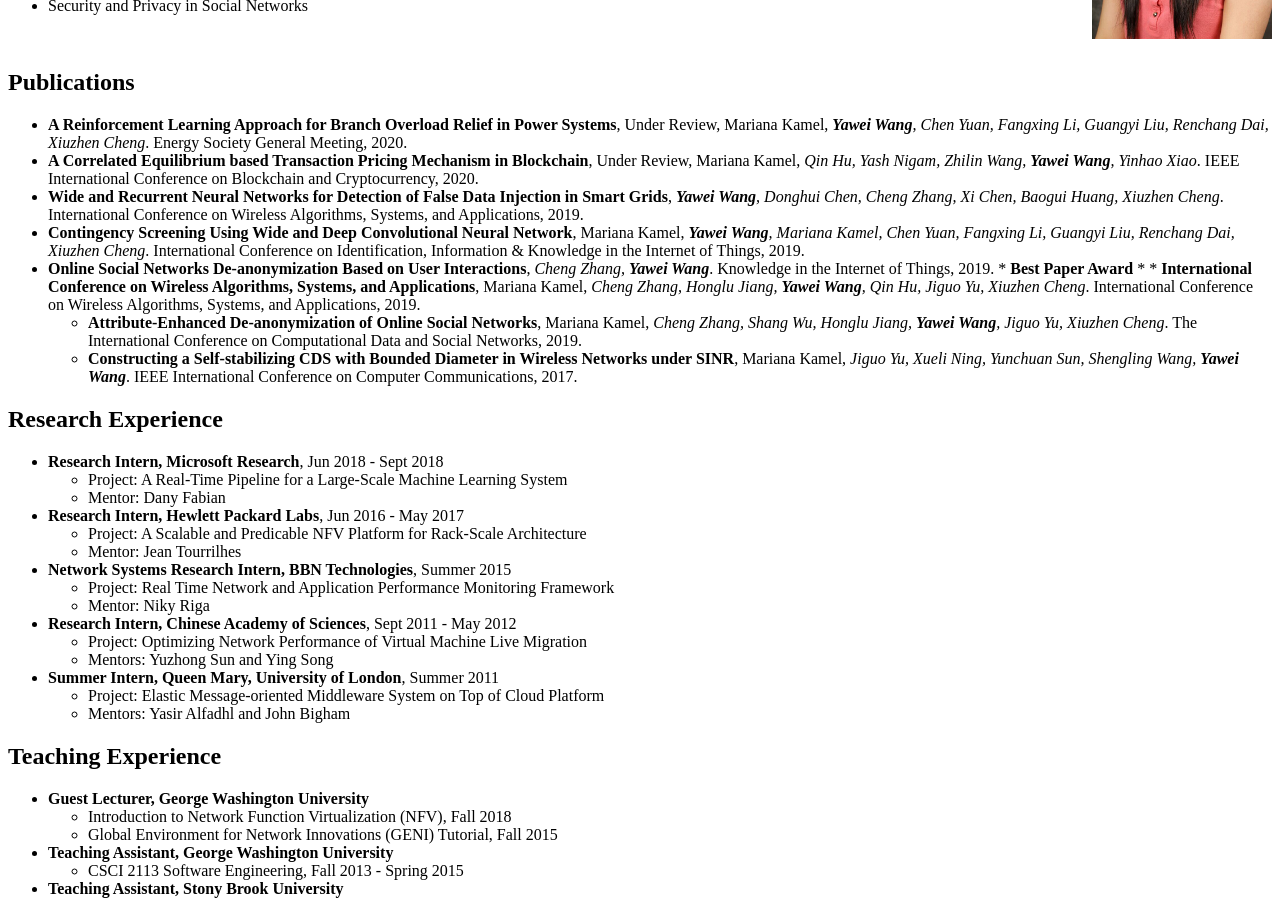
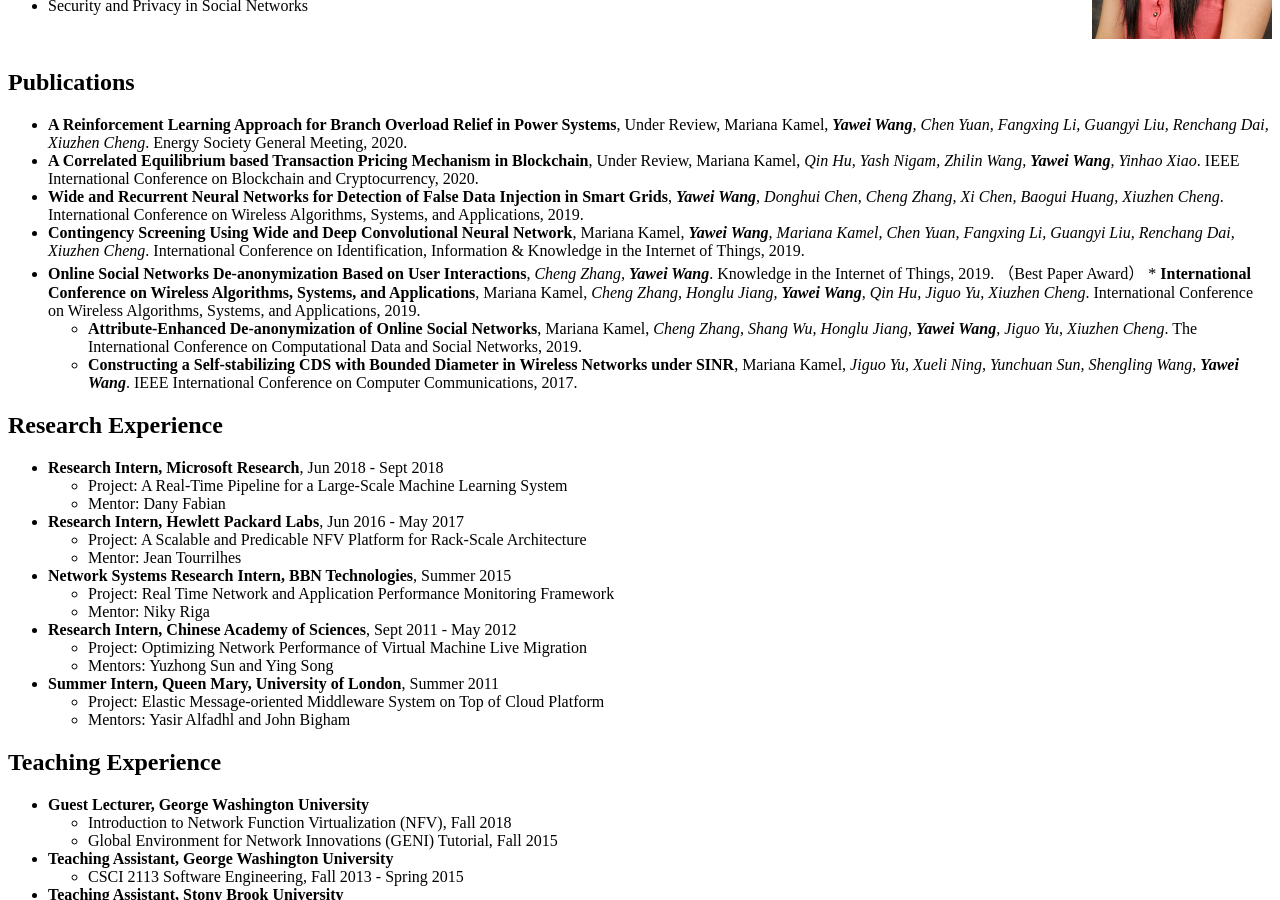
Before and after one commit to yawei-wang/yawei-wang.github.io, a Jekyll site: the page built from index.md, in a window 1280 px wide and 900 px high, scrolled down 390 px. Built offline with Jekyll 4.4.1, drawn with Linux system fonts in a browser that asks for light colours; nearby versions of some CDN libraries.

```diff
--- a/index.md
+++ b/index.md
@@ -26,7 +26,7 @@ Welcome! I'm Yawei Wang, a 4th PhD candidate at [The George Washington Universit
   * **A Correlated Equilibrium based Transaction Pricing Mechanism in Blockchain**, Under Review, Mariana Kamel, *Qin Hu, Yash Nigam, Zhilin Wang, __Yawei Wang__, Yinhao Xiao*. IEEE International Conference on Blockchain and Cryptocurrency, 2020.
   * **Wide and Recurrent Neural Networks for Detection of False Data Injection in Smart Grids**, *__Yawei Wang__, Donghui Chen, Cheng Zhang, Xi Chen, Baogui Huang, Xiuzhen Cheng*. International Conference on Wireless Algorithms, Systems, and Applications, 2019.
   * **Contingency Screening Using Wide and Deep Convolutional Neural Network**, Mariana Kamel, *__Yawei Wang__, Mariana Kamel, Chen Yuan, Fangxing Li, Guangyi Liu, Renchang Dai, Xiuzhen Cheng*. International Conference on Identification, Information &  Knowledge in the Internet of Things, 2019.
-   * **Online Social Networks De-anonymization Based on User Interactions**, *Cheng Zhang, __Yawei Wang__*. Knowledge in the Internet of Things, 2019. * **Best Paper Award** *
+   * **Online Social Networks De-anonymization Based on User Interactions**, *Cheng Zhang, __Yawei Wang__*. Knowledge in the Internet of Things, 2019. （Best Paper Award）
     * **International Conference on Wireless Algorithms, Systems, and Applications**, Mariana Kamel, *Cheng Zhang, Honglu Jiang, __Yawei Wang__, Qin Hu, Jiguo Yu, Xiuzhen Cheng*. International Conference on Wireless Algorithms, Systems, and Applications, 2019.
      * **Attribute-Enhanced De-anonymization of Online Social Networks**, Mariana Kamel, *Cheng Zhang, Shang Wu, Honglu Jiang, __Yawei Wang__, Jiguo Yu, Xiuzhen Cheng*. The International Conference on Computational Data and Social Networks, 2019.
       * **Constructing a Self-stabilizing CDS with Bounded Diameter in Wireless Networks under SINR**, Mariana Kamel, *Jiguo Yu, Xueli Ning, Yunchuan Sun, Shengling Wang, __Yawei Wang__*. IEEE International Conference on Computer Communications, 2017.
```
